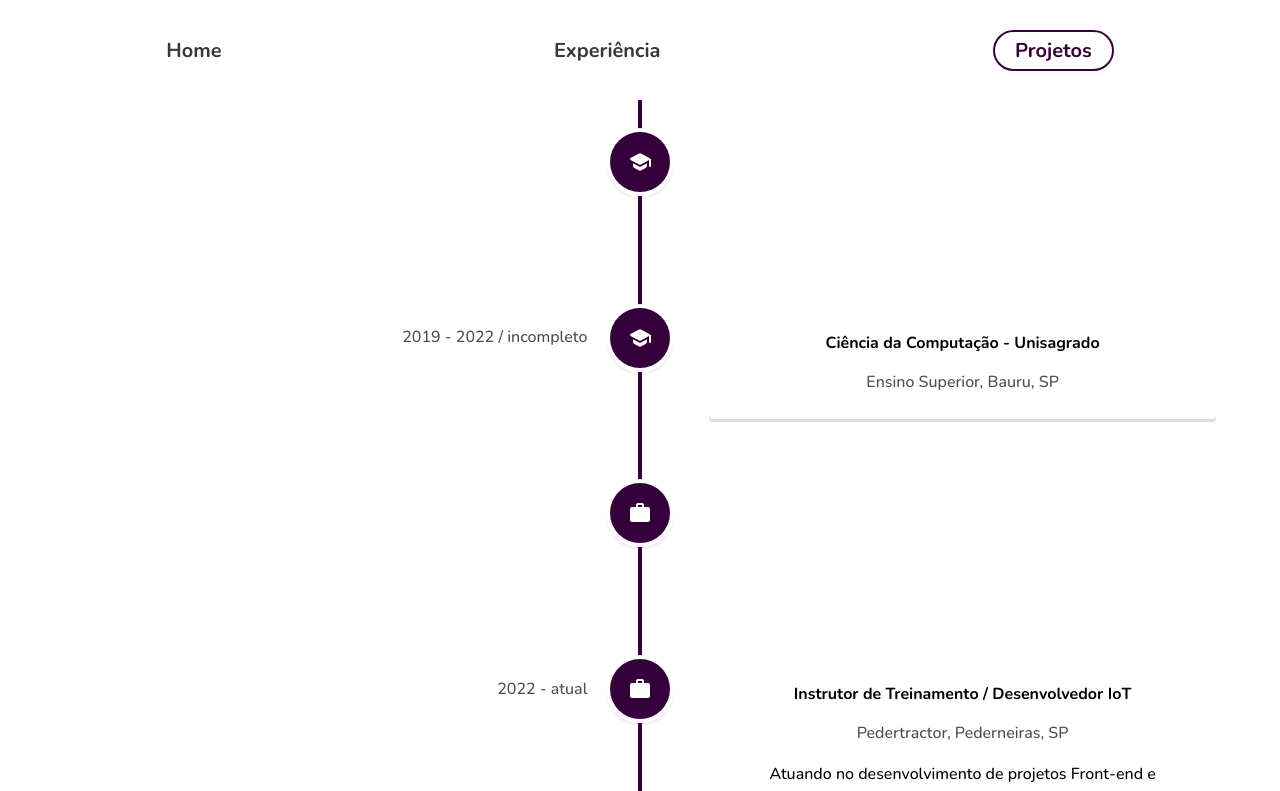
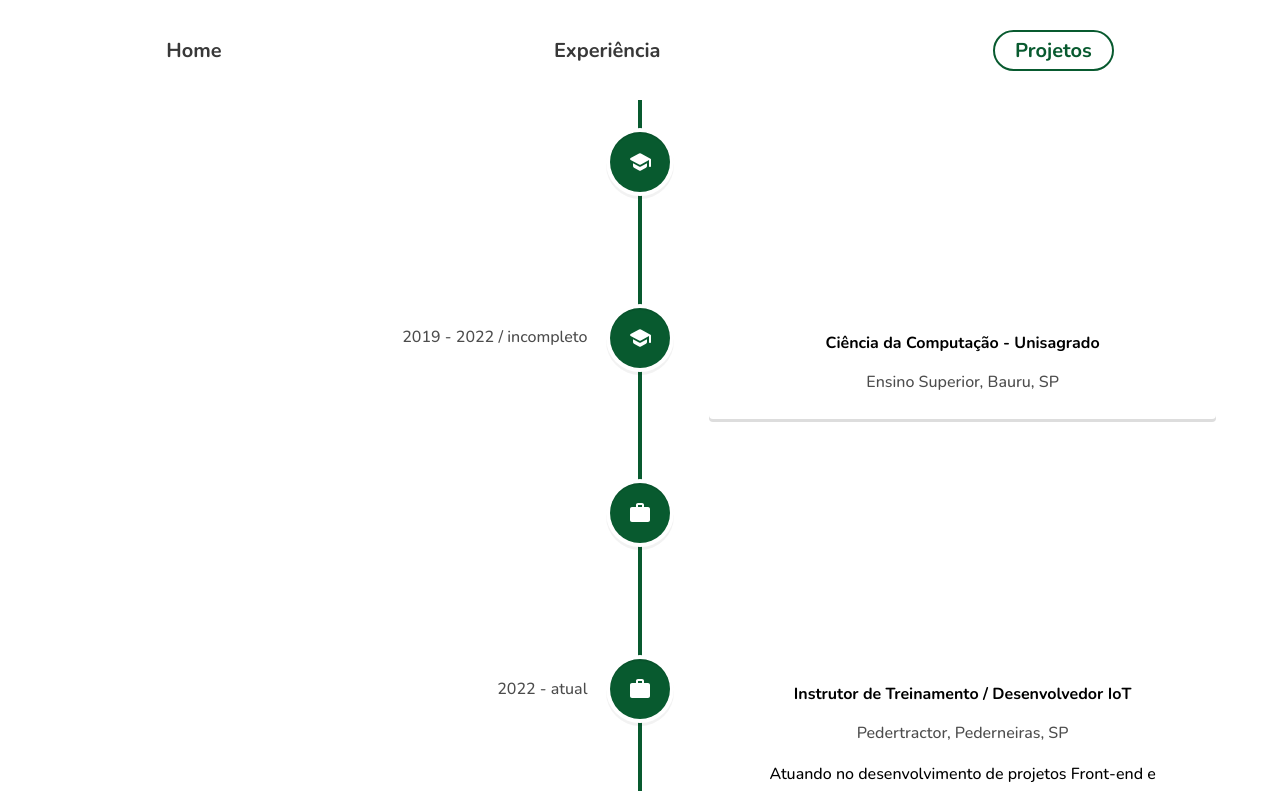
Before and after one commit to Pedrohprado/portfolio_pedro_react, a React (Vite) app: page /experience in a window 1280 px wide. Shown: the top 791 px of the page. Built offline with nearby package versions, Linux system fonts and the light colour scheme.

Commit message:
update color profile

```diff
--- a/src/pages/Experience.jsx
+++ b/src/pages/Experience.jsx
@@ -8,11 +8,11 @@ import WorkIcon from '@material-ui/icons/WorkRounded'
 export default function Experience() {
   return (
     <div className='experience'>
-      <VerticalTimeline lineColor='#35013A'>
+      <VerticalTimeline lineColor='#085A2F'>
         <VerticalTimelineElement
           className='vertical-timeline-element--education'
           date='2015 - 2017'
-          iconStyle={{ background: '#35013A', color: "#fff" }}
+          iconStyle={{ background: '#085A2F', color: "#fff" }}
           icon={<SchoolIcon />}
         >
           <h4 className='vertical-timeline-element-title'>Colegio Preve Objetivo</h4>
@@ -22,7 +22,7 @@ export default function Experience() {
         <VerticalTimelineElement
           className='vertical-timeline-element--education'
           date='2019 - 2022 / incompleto'
-          iconStyle={{ background: '#35013A', color: "#fff" }}
+          iconStyle={{ background: '#085A2F', color: "#fff" }}
           icon={<SchoolIcon />}
         >
           <h4 className='vertical-timeline-element-title'>Ciência da Computação - Unisagrado</h4>
@@ -32,7 +32,7 @@ export default function Experience() {
         <VerticalTimelineElement
           className='vertical-timeline-element--education'
           date='2020 - 2022'
-          iconStyle={{ background: '#35013A', color: "#fff" }}
+          iconStyle={{ background: '#085A2F', color: "#fff" }}
           icon={<WorkIcon />}
         >
           <h4 className='vertical-timeline-element-title'>Instrutor de Treinamento</h4>
@@ -42,7 +42,7 @@ export default function Experience() {
         <VerticalTimelineElement
           className='vertical-timeline-element--education'
           date='2022 - atual'
-          iconStyle={{ background: '#35013A', color: "#fff" }}
+          iconStyle={{ background: '#085A2F', color: "#fff" }}
           icon={<WorkIcon />}
         >
           <h4 className='vertical-timeline-element-title'>Instrutor de Treinamento / Desenvolvedor IoT</h4>
--- a/src/pages/Projects.jsx
+++ b/src/pages/Projects.jsx
@@ -1,7 +1,8 @@
 import React from 'react'
 import ProjectItem from '../components/ProjectItem'
+import { ProjectList } from '../helpers/ProjectList'
+
 import '../styles/Project.css'
-import { ProjectList } from '../helpers/ProjectList'
 
 export default function Projects() {
   return (
--- a/src/styles/Footer.css
+++ b/src/styles/Footer.css
@@ -5,7 +5,7 @@
     flex-direction: column;
     align-items: center;
     justify-content: center;
-    background-color: #35013A;
+    background-color: #085A2F;
     /* background: rgb(86,45,139);
     background: radial-gradient(circle, rgba(86,45,139,1) 0%, rgba(53,1,58,1) 100%, rgba(56,32,87,1) 100%); */
 }
--- a/src/styles/Home.css
+++ b/src/styles/Home.css
@@ -32,7 +32,7 @@
     display: flex;
     align-items: center;
 
-    color: #35013A;
+    color: #085A2F;
     letter-spacing: 1px;
 }
 
@@ -71,7 +71,7 @@
 }
 
 .skills h2 {
-    color: #35013A;
+    color: #085A2F;
 }
 
 .skills .list {
@@ -102,7 +102,7 @@
     .home .about .mobileDesc {
         margin-top: 15px;
         display: flex;
-        color: #35013A;
+        color: #085A2F;
 
         font-size: 25px;
     }
@@ -115,7 +115,7 @@
         position: relative;
         bottom: 40px;
 
-        border-bottom: 2px solid #35013A;
+        border-bottom: 2px solid #085A2F;
     }
 
     .skills {
--- a/src/styles/Navbar.css
+++ b/src/styles/Navbar.css
@@ -30,7 +30,7 @@
 
 .toggleButton svg {
   font-size: 40px;
-  color: #35013A;
+  color: #085A2F;
 }
 
 .toggleButton button {
@@ -76,7 +76,7 @@
   .links a:hover {
     color:white;
     transition: 0.5s;
-    background-color: #35013A;
+    background-color: #085A2F;
     border-radius: 2rem;
   }
 }
@@ -89,7 +89,7 @@
   }
 
   .links a:hover {
-    color: #35013A;
+    color: #085A2F;
     transition: 0.2s;
   }
 
@@ -115,13 +115,13 @@
 
   .links .lastLink {
     padding: 5px 20px 5px 20px;
-    color: #35013A;
-    border: 2px solid #35013A;
+    color: #085A2F;
+    border: 2px solid #085A2F;
     border-radius: 2rem;
   }
 
   .links .lastLink:hover {
-    background-color: #35013A;
+    background-color: #085A2F;
     color: white;
     box-shadow: 1px 1px 100px #51e8ff5b;
     /* rotate: -360deg; */
@@ -129,7 +129,7 @@
   }
 
   .links a:hover {
-    color: #35013A;
+    color: #085A2F;
     transition: 0.2s;
   }
 
--- a/src/styles/Project.css
+++ b/src/styles/Project.css
@@ -7,7 +7,7 @@
 }
 
 .projects h2 {
-    color: #35013A;
+    color: #085A2F;
 }
 
 .projects .projectTitle {
--- a/src/styles/ProjectDisplay.css
+++ b/src/styles/ProjectDisplay.css
@@ -9,7 +9,7 @@
 
   .project h1 {
     margin-top: 10px;
-    color: #35013A;
+    color: #085A2F;
     font-size: 30px;
   }
   .project img {
@@ -26,5 +26,5 @@
 
   .project svg {
     font-size: 30px;
-    color: #35013A;
+    color: #085A2F;
   }
```
